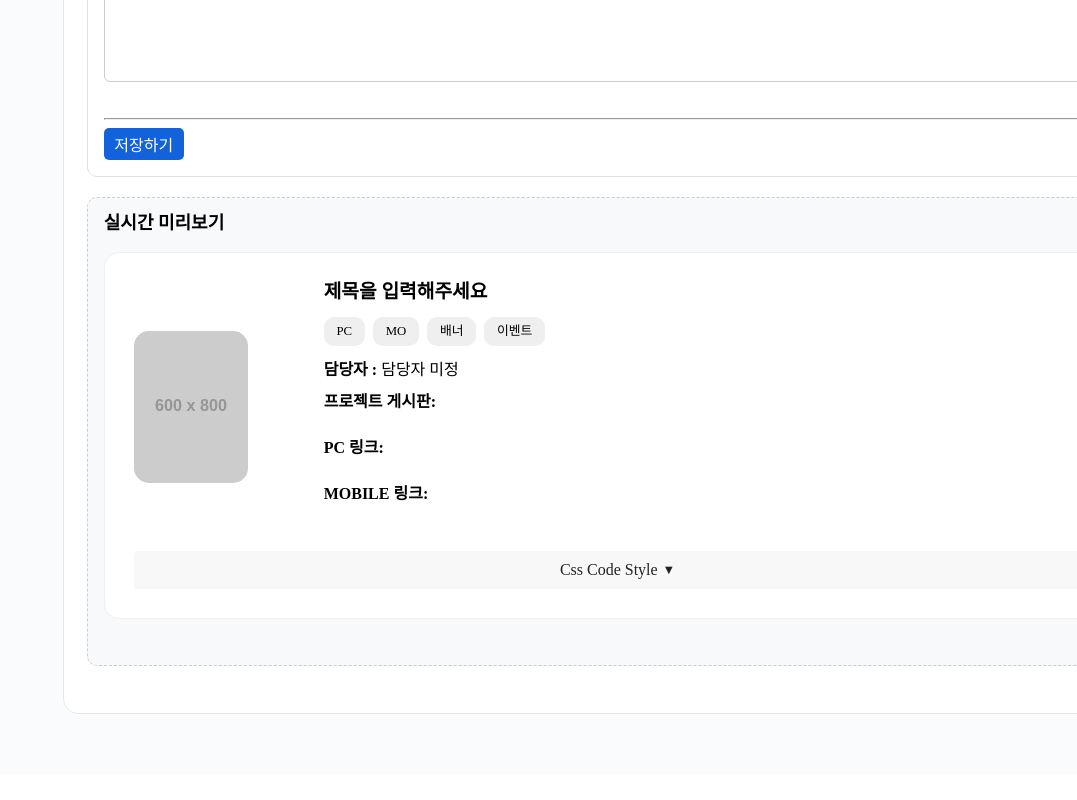
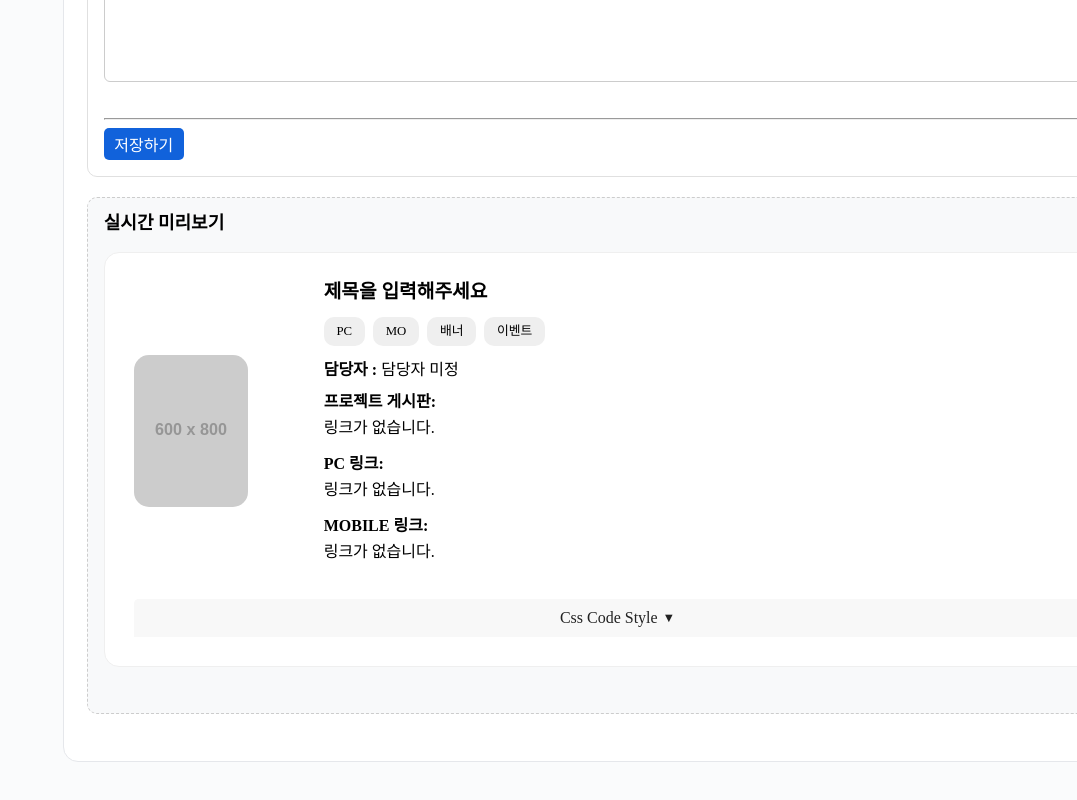
Before and after one commit to Dseok12/vue-mdn, a Vue app in the folder vue-mdn/: page /posting/post in a window 1280 px wide. Shown: the part 1481-2281 px from the top of the page, without its empty margins (203-1280 px from the left). Before the commit the page ends 2255 px from the top, so only its background shows below. Built offline with nearby package versions, Linux system fonts and the light colour scheme.

Commit message:
링크 분기처리

```diff
--- a/vue-mdn/src/components/PageComponentListItem.vue
+++ b/vue-mdn/src/components/PageComponentListItem.vue
@@ -24,9 +24,29 @@
                     <strong>담당자 : </strong><span>{{ item.manager }}</span>
                 </div>
                 <ul class="page-component-list__item-link">
-                    <li><span>프로젝트 게시판:</span> <a :href="item.MegaProjectLink"  target="_blank">{{ item.MegaProjectLink }}</a></li>
-                    <li><span>PC 링크:</span> <a :href="item.PcLink"  target="_blank">{{ item.PcLink }}</a></li>
-                    <li><span>MOBILE 링크:</span> <a :href="item.MoLink"  target="_blank">{{ item.MoLink }}</a></li>
+                    <li>
+                        <span>프로젝트 게시판:</span>
+                        <a v-if="item.MegaProjectLink" :href="item.MegaProjectLink" target="_blank">
+                            {{ item.MegaProjectLink }}
+                        </a>
+                        <p v-else>링크가 없습니다.</p>
+                    </li>
+
+                    <li>
+                        <span>PC 링크:</span>
+                        <a v-if="item.PcLink" :href="item.PcLink" target="_blank">
+                            {{ item.PcLink }}
+                        </a>
+                        <p v-else>링크가 없습니다.</p>
+                    </li>
+
+                    <li>
+                        <span>MOBILE 링크:</span>
+                        <a v-if="item.MoLink" :href="item.MoLink" target="_blank">
+                            {{ item.MoLink }}
+                        </a>
+                        <p v-else>링크가 없습니다.</p>
+                    </li>
                 </ul>
             </div>
 
--- a/vue-mdn/src/pages/posting/Post.vue
+++ b/vue-mdn/src/pages/posting/Post.vue
@@ -18,9 +18,29 @@
                     <strong>담당자 : </strong><span>{{ post.manager || '담당자 미정' }}</span>
                 </div>
                 <ul class="page-component-list__item-link">
-                    <li><span>프로젝트 게시판:</span> <a :href="post.MegaProjectLink" target="_blank">{{ post.MegaProjectLink }}</a></li>
-                    <li><span>PC 링크:</span> <a :href="post.PcLink" target="_blank">{{ post.PcLink }}</a></li>
-                    <li><span>MOBILE 링크:</span> <a :href="post.MoLink" target="_blank">{{ post.MoLink }}</a></li>
+                    <li>
+                        <span>프로젝트 게시판:</span>
+                        <a v-if="post.MegaProjectLink" :href="post.MegaProjectLink" target="_blank">
+                            {{ post.MegaProjectLink }}
+                        </a>
+                        <p v-else>링크가 없습니다.</p>
+                    </li>
+
+                    <li>
+                        <span>PC 링크:</span>
+                        <a v-if="post.PcLink" :href="post.PcLink" target="_blank">
+                            {{ post.PcLink }}
+                        </a>
+                        <p v-else>링크가 없습니다.</p>
+                    </li>
+
+                    <li>
+                        <span>MOBILE 링크:</span>
+                        <a v-if="post.MoLink" :href="post.MoLink" target="_blank">
+                            {{ post.MoLink }}
+                        </a>
+                        <p v-else>링크가 없습니다.</p>
+                    </li>
                 </ul>
             </div>
         </div>
```
